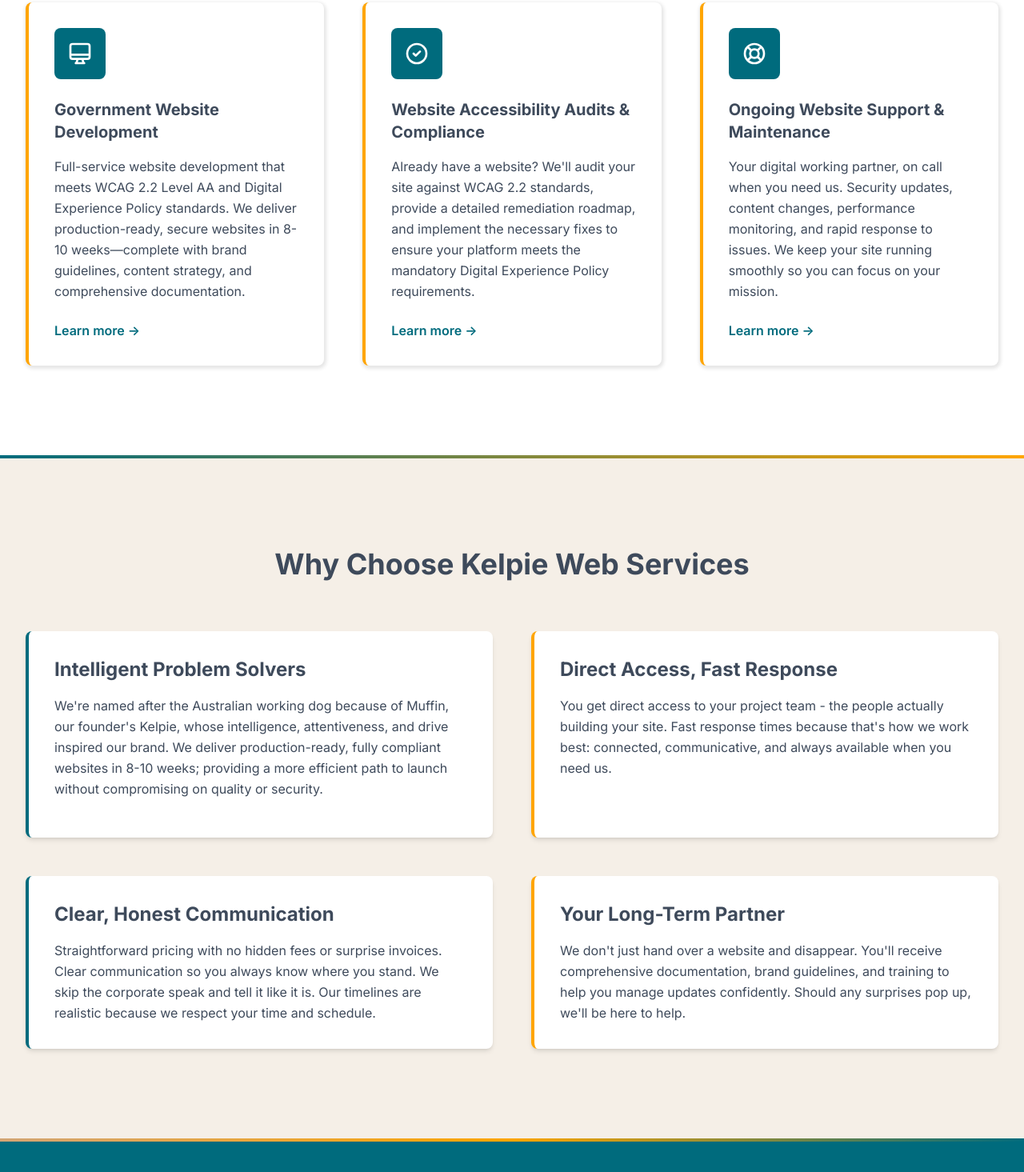
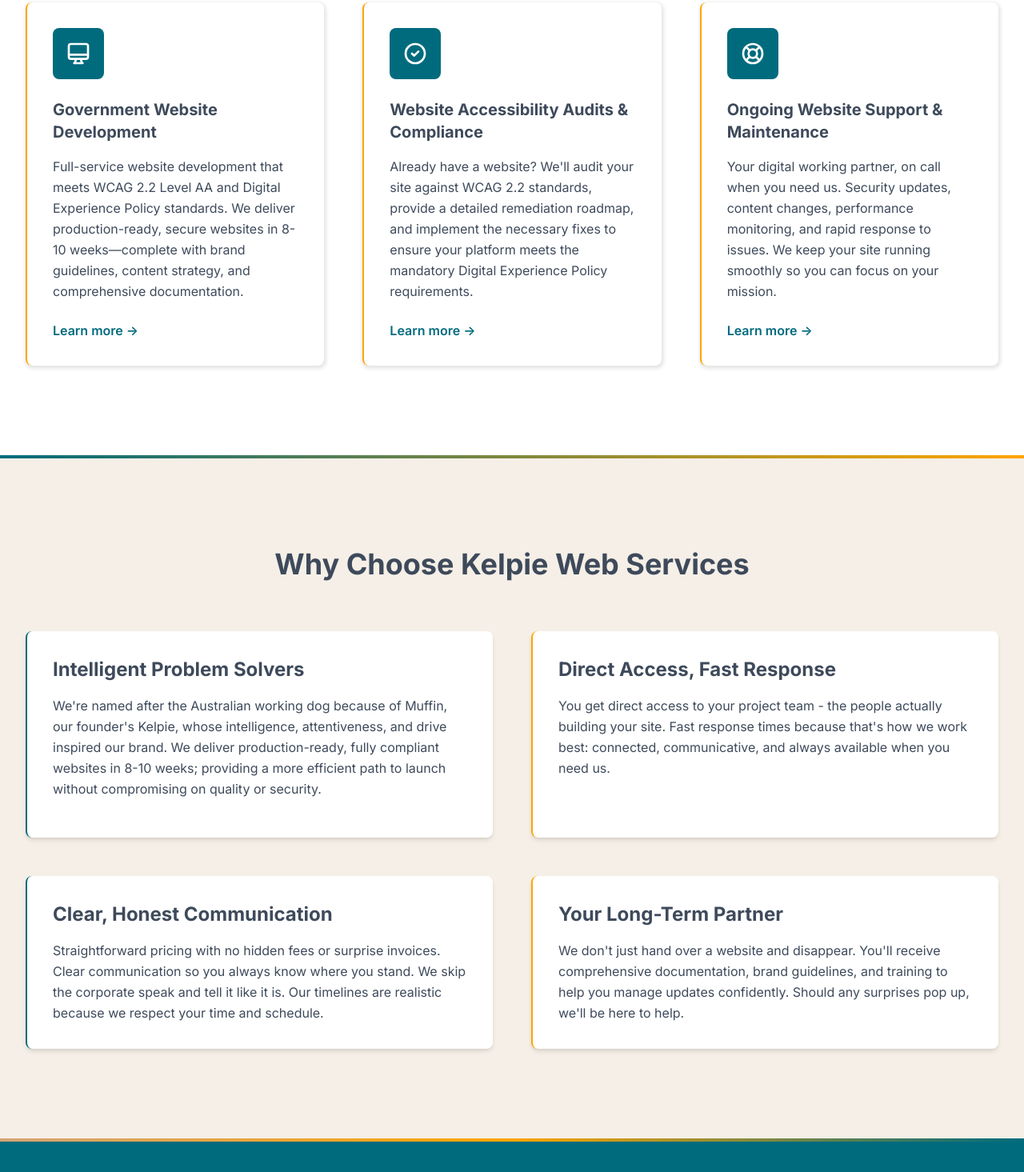
Before and after one commit to SkiltonJ/KelpieWebServices, a website: page index.html in a window 1280 px wide. Shown: the part 889-2354 px from the top of the page at 80% size. Drawn offline with Linux system fonts and the light colour scheme.

Commit message:
Reduce border size index.html

```diff
--- a/index.html
+++ b/index.html
@@ -109,7 +109,7 @@
 
           <!-- Service 1: Government Website Development -->
           <div
-            class="bg-white p-8 rounded-lg shadow-[1px_2px_4px_2px_rgba(0,0,0,0.1)] border-l-4 border-sunset-orange hover:shadow-[1px_2px_4px_2px_rgba(0,0,0,0.1)] transition-shadow flex flex-col">
+            class="bg-white p-8 rounded-lg shadow-[1px_2px_4px_2px_rgba(0,0,0,0.1)] border-l-2 border-sunset-orange hover:shadow-[1px_2px_4px_2px_rgba(0,0,0,0.1)] transition-shadow flex flex-col">
             <div class="w-16 h-16 bg-deep-teal rounded-lg flex items-center justify-center mb-6">
               <svg class="w-8 h-8 text-white" fill="none" stroke="currentColor" viewBox="0 0 24 24" aria-hidden="true">
                 <path stroke-linecap="round" stroke-linejoin="round" stroke-width="2"
@@ -131,7 +131,7 @@
 
           <!-- Service 2: Website Accessibility Audits -->
           <div
-            class="bg-white p-8 rounded-lg shadow-[1px_2px_4px_2px_rgba(0,0,0,0.1)] border-l-4 border-sunset-orange hover:shadow-[1px_2px_4px_2px_rgba(0,0,0,0.1)] transition-shadow flex flex-col">
+            class="bg-white p-8 rounded-lg shadow-[1px_2px_4px_2px_rgba(0,0,0,0.1)] border-l-2 border-sunset-orange hover:shadow-[1px_2px_4px_2px_rgba(0,0,0,0.1)] transition-shadow flex flex-col">
             <div class="w-16 h-16 bg-deep-teal rounded-lg flex items-center justify-center mb-6">
               <svg class="w-8 h-8 text-white" fill="none" stroke="currentColor" viewBox="0 0 24 24" aria-hidden="true">
                 <path stroke-linecap="round" stroke-linejoin="round" stroke-width="2"
@@ -152,7 +152,7 @@
 
           <!-- Service 3: Ongoing Support -->
           <div
-            class="bg-white p-8 rounded-lg shadow-[1px_2px_4px_2px_rgba(0,0,0,0.1)] border-l-4 border-sunset-orange shadow-[1px_2px_4px_2px_rgba(0,0,0,0.1)] transition-shadow flex flex-col">
+            class="bg-white p-8 rounded-lg shadow-[1px_2px_4px_2px_rgba(0,0,0,0.1)] border-l-2 border-sunset-orange shadow-[1px_2px_4px_2px_rgba(0,0,0,0.1)] transition-shadow flex flex-col">
             <div class="w-16 h-16 bg-deep-teal rounded-lg flex items-center justify-center mb-6">
               <svg class="w-8 h-8 text-white" fill="none" stroke="currentColor" viewBox="0 0 24 24" aria-hidden="true">
                 <path stroke-linecap="round" stroke-linejoin="round" stroke-width="2"
@@ -187,7 +187,7 @@
         <div class="grid md:grid-cols-2 gap-8 lg:gap-12">
 
           <!-- Subsection 1: Intelligent Problem Solvers -->
-          <div class="bg-white p-8 rounded-lg shadow-md border-l-4 border-deep-teal">
+          <div class="bg-white p-8 rounded-lg shadow-md border-l-2 border-deep-teal">
             <h3 class="text-2xl font-bold text-slate mb-4">Intelligent Problem Solvers</h3>
             <p class="text-slate leading-relaxed mb-4">
               We're named after the Australian working dog because of Muffin, our founder's Kelpie, whose intelligence,
@@ -204,7 +204,7 @@
           </div>
 
           <!-- Subsection 2: Direct Access, Fast Response -->
-          <div class="bg-white p-8 rounded-lg shadow-md border-l-4 border-sunset-orange">
+          <div class="bg-white p-8 rounded-lg shadow-md border-l-2 border-sunset-orange">
             <h3 class="text-2xl font-bold text-slate mb-4">Direct Access, Fast Response</h3>
             <p class="text-slate leading-relaxed">
               You get direct access to your project team - the people actually building your site. Fast response times
@@ -213,7 +213,7 @@
           </div>
 
           <!-- Subsection 3: Clear, Honest Communication -->
-          <div class="bg-white p-8 rounded-lg shadow-md border-l-4 border-deep-teal">
+          <div class="bg-white p-8 rounded-lg shadow-md border-l-2 border-deep-teal">
             <h3 class="text-2xl font-bold text-slate mb-4">Clear, Honest Communication</h3>
             <p class="text-slate leading-relaxed">
               Straightforward pricing with no hidden fees or surprise invoices. Clear communication so you always know
@@ -223,7 +223,7 @@
           </div>
 
           <!-- Subsection 4: Your Long-Term Partner -->
-          <div class="bg-white p-8 rounded-lg shadow-md border-l-4 border-sunset-orange">
+          <div class="bg-white p-8 rounded-lg shadow-md border-l-2 border-sunset-orange">
             <h3 class="text-2xl font-bold text-slate mb-4">Your Long-Term Partner</h3>
             <p class="text-slate leading-relaxed">
               We don't just hand over a website and disappear. You'll receive comprehensive documentation, brand
```
Also changed, not shown: dist/output.css.
